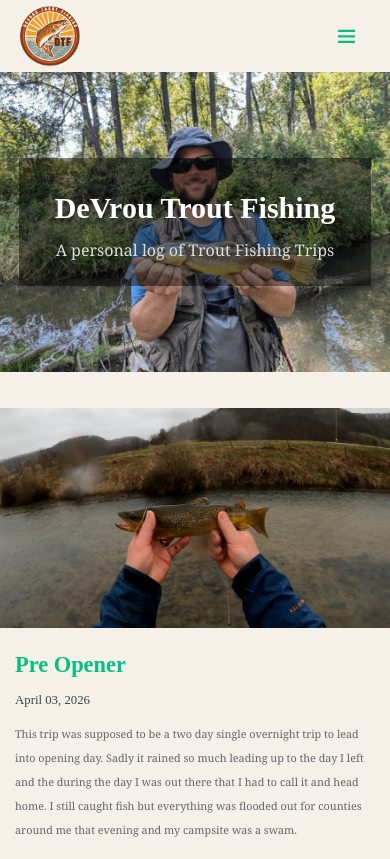
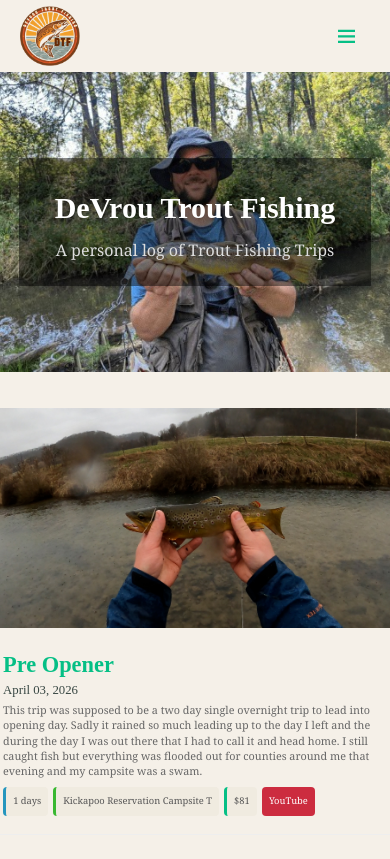
Before and after one commit to Cyro6/cyro6.github.io, a Jekyll site: the page built from index.markdown, in a window 390 px wide. Shown: the top 859 px of the page. Built offline with Jekyll 4.4.1, drawn with Linux system fonts in a browser that asks for light colours; some of the changed text lies outside the part shown; grey boxes are pictures that could not be loaded.

Commit message:
Main Page Enhancements

```diff
--- a/_sass/_theme.scss
+++ b/_sass/_theme.scss
@@ -457,10 +457,10 @@
 }
 @media screen and (max-width: 640px) {
   .content {
-    padding: 0 1rem;
+    padding: 0rem;
   }
   .typeset {
-    padding: 0 1rem;
+    padding: 0rem;
   }
   .typeset img {
     display: block;
@@ -471,6 +471,9 @@
   .post-grid {
     grid-template-columns: 1fr !important;
   }
+  .post-card_body {
+    padding: 0 1rem;
+  }
 }
 
 .leaflet-container img {
--- a/index.markdown
+++ b/index.markdown
@@ -11,10 +11,11 @@
   border-bottom: 1px solid #eee;
   padding-bottom: 2rem;
   gap: 1.5rem;
-  align-items: center;
+  align-items: flex-start;
 }
 .post-card__thumb {
   flex: 0 0 200px;
+  padding-top: 2.2rem;
 }
 .post-card__thumb img {
   width: 200px;
@@ -24,7 +25,17 @@
   border-radius: 4px;
 }
 .post-card__body {
-  padding: 0;
+  flex: 1;
+  padding-top: 0.5rem;
+}
+.post-card__map {
+  flex: 0 0 200px;
+  padding-top: 2.2rem;
+}
+.mini-map {
+  height: 200px;
+  border-radius: 4px;
+  border: 1px solid #ddd;
 }
 @media (max-width: 640px) {
   .post-card {
@@ -38,6 +49,7 @@
     flex: none;
     width: calc(100% + 2rem);
     margin-bottom: 0.75rem;
+    padding-top: 0;
   }
   .post-card__thumb img {
     width: 100%;
@@ -47,8 +59,14 @@
   .post-card__body {
     padding: 0 0.25rem;
   }
+  .post-card__map {
+    display: none;
+  }
 }
 </style>
+
+<link rel="stylesheet" href="https://unpkg.com/leaflet@1.9.4/dist/leaflet.css"/>
+<script src="https://unpkg.com/leaflet@1.9.4/dist/leaflet.js"></script>
 
 <div style="width: 100vw; position: relative; left: 50%; right: 50%; margin-left: -50vw; margin-right: -50vw; height: 300px; background-image: url('/assets/images/banner.jpg'); background-size: cover; background-position: center; display: flex; align-items: center; justify-content: center; margin-bottom: 3rem;">
   <div style="background: rgba(0,0,0,0.45); padding: 2rem 3rem; text-align: center;">
@@ -57,8 +75,11 @@
   </div>
 </div>
 
-<div style="max-width: 900px; margin: 0 auto;">
+<div style="max-width: 1100px; margin: 0 auto;">
 {% for post in site.posts %}
+{% assign has_coords = false %}
+{% for day in post.days %}{% for spot in day.spots %}{% if spot.lat %}{% assign has_coords = true %}{% endif %}{% endfor %}{% endfor %}
+{% if post.campsite.lat %}{% assign has_coords = true %}{% endif %}
 <div class="post-card">
   {% if post.images %}
   <div class="post-card__thumb">
@@ -68,12 +89,61 @@
   </div>
   {% endif %}
   <div class="post-card__body">
-    <h3 style="margin-bottom: 0.25rem;"><a href="{{ post.url }}">{{ post.title }}</a></h3>
-    <small>{{ post.date | date: "%B %d, %Y" }}</small>
+    <h3 style="margin: 0 0 0.1rem;"><a href="{{ post.url }}">{{ post.title }}</a></h3>
+    <small style="display: block; margin: 0;">{{ post.date | date: "%B %d, %Y" }}</small>
     {% if post.summary %}
-    <p style="margin: 0.5rem 0 0; color: #666; font-size: 0.9rem;">{{ post.summary }}</p>
+    <p style="margin: 0.05rem 0 0; color: #666; font-size: 0.9rem; line-height: 1.4;">{{ post.summary }}</p>
+    {% endif %}
+    {% if post.days or post.campsite.name or post.cost or post.youtube %}
+    <div style="margin-top: 0.75rem; display: flex; flex-wrap: wrap; gap: 0.4rem;">
+      {% if post.days %}
+      <span style="font-size: 0.78rem; background: #f0ebe0; padding: 0.2rem 0.6rem; border-radius: 4px; color: #555; border-left: 3px solid #2596be;">{{ post.days | size }} days</span>
+      {% endif %}
+      {% if post.campsite.name %}
+      <span style="font-size: 0.78rem; background: #f0ebe0; padding: 0.2rem 0.6rem; border-radius: 4px; color: #555; border-left: 3px solid #39b831;">{{ post.campsite.name }}</span>
+      {% endif %}
+      {% if post.cost %}
+      {% assign total = 0 %}
+      {% for item in post.cost.items %}{% assign total = total | plus: item.amount %}{% endfor %}
+      <span style="font-size: 0.78rem; background: #f0ebe0; padding: 0.2rem 0.6rem; border-radius: 4px; color: #555; border-left: 3px solid #05bf85;">${{ total }}</span>
+      {% endif %}
+      {% if post.youtube %}
+      <span style="font-size: 0.78rem; background: #cc2c3f; padding: 0.2rem 0.6rem; border-radius: 4px; color: white;">YouTube</span>
+      {% endif %}
+    </div>
     {% endif %}
   </div>
+  {% if has_coords %}
+  <div class="post-card__map">
+    <div id="mini-map-{{ forloop.index }}" class="mini-map"></div>
+  </div>
+  {% endif %}
 </div>
+{% if has_coords %}
+<script>
+(function() {
+  var map = L.map('mini-map-{{ forloop.index }}', {
+    zoomControl: false,
+    dragging: false,
+    scrollWheelZoom: false,
+    doubleClickZoom: false,
+    touchZoom: false,
+    attributionControl: false
+  });
+  L.tileLayer('https://{s}.tile.openstreetmap.org/{z}/{x}/{y}.png').addTo(map);
+  var dayColors = ['#2596be','#cc2c3f','#cc852b','#ccc62b','#9b29cb'];
+  var bounds = [];
+  {% if post.campsite.lat %}
+  L.circleMarker([{{ post.campsite.lat }}, {{ post.campsite.lng }}], { radius: 6, color: '#39b831', fillColor: '#39b831', fillOpacity: 0.9, weight: 1.5 }).addTo(map);
+  bounds.push([{{ post.campsite.lat }}, {{ post.campsite.lng }}]);
+  {% endif %}
+  {% for day in post.days %}{% assign di = forloop.index0 %}{% for spot in day.spots %}{% if spot.lat %}
+  L.circleMarker([{{ spot.lat }}, {{ spot.lng }}], { radius: 5, color: dayColors[{{ di }}], fillColor: dayColors[{{ di }}], fillOpacity: 0.85, weight: 1.5 }).addTo(map);
+  bounds.push([{{ spot.lat }}, {{ spot.lng }}]);
+  {% endif %}{% endfor %}{% endfor %}
+  if (bounds.length > 0) map.fitBounds(bounds, { padding: [12, 12] });
+})();
+</script>
+{% endif %}
 {% endfor %}
 </div>
```
